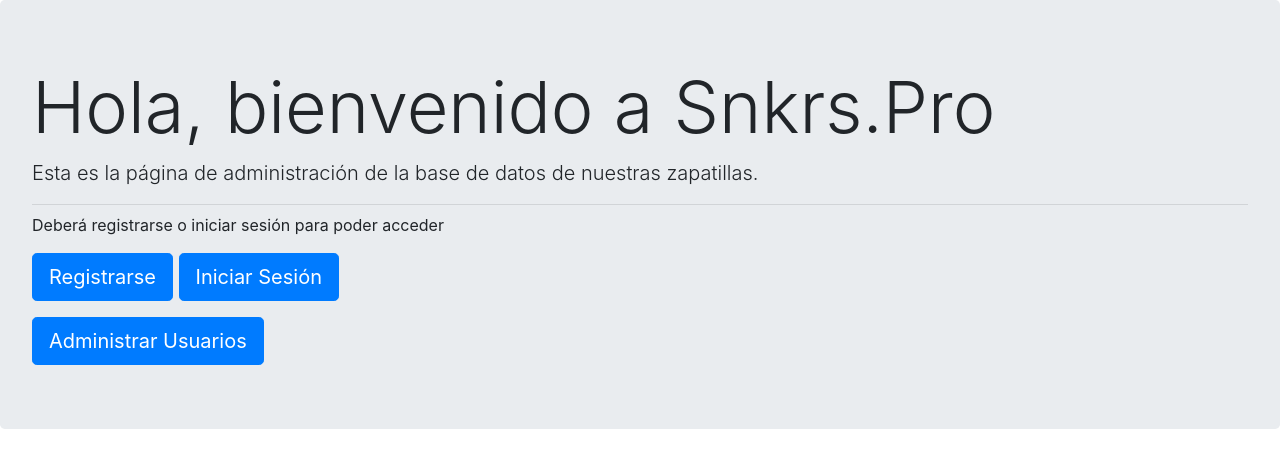
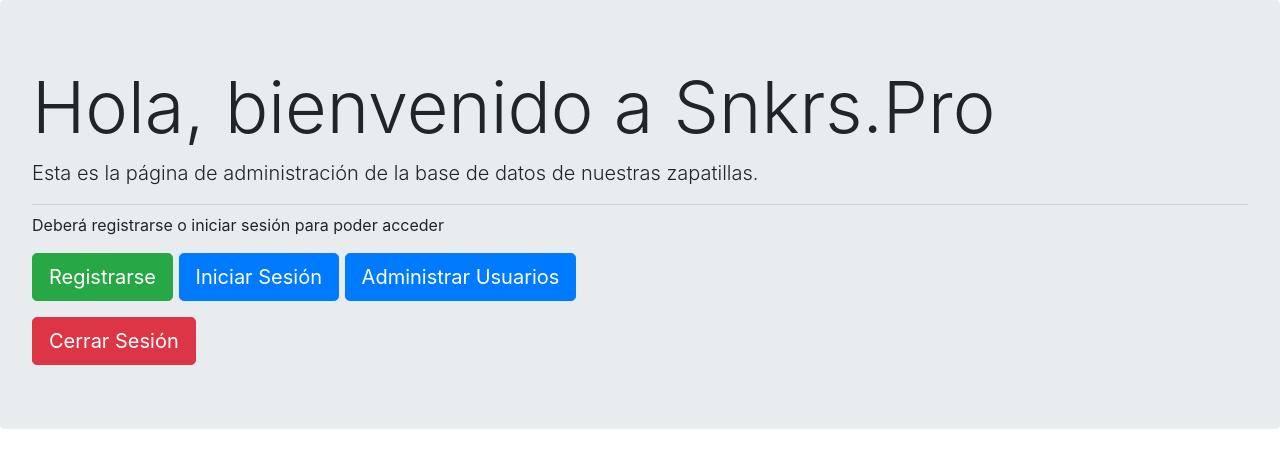
Before and after one commit to mariosb-13/ProyectoIAW, a PHP site: page / in a window 1280 px wide. Shown: the top 468 px of the page. Run offline with PHP 8.4, Linux system fonts and the light colour scheme; data comes from the database, SQL or seed files in the repository.

Commit message:
Cerrar Sesion

```diff
--- /dev/null
+++ b/cerrar.php
@@ -0,0 +1,5 @@
+<?php
+session_start();
+session_destroy();
+header("Location: index.php");
+?>
--- a/index.php
+++ b/index.php
@@ -37,10 +37,13 @@
         <hr class="my-2">
         <p>Deberá registrarse o iniciar sesión para poder acceder</p>
         <p class="lead">
-            <a class="btn btn-primary btn-lg" href="registrarUsu.php" role="button">Registrarse</a>
-            <a class="btn btn-primary btn-lg" href="login.php" role="button">Iniciar Sesión</a>
+            <a class="btn btn-success btn-lg" href="registrarUsu.php" role="button">Registrarse</a>
+            <a class="btn btn-primary btn-lg" href="zapatillas.php" role="button">Iniciar Sesión</a>
+            <a class="btn btn-primary btn-lg" href="usuarios.php" role="button">Administrar Usuarios</a>
+
         </p>
-        <a class="btn btn-primary btn-lg" href="usuarios.php" role="button">Administrar Usuarios</a>
+        <a class="btn btn-danger btn-lg" href="cerrar.php" role="button">Cerrar Sesión</a>
+
     </div>
 
 
```
